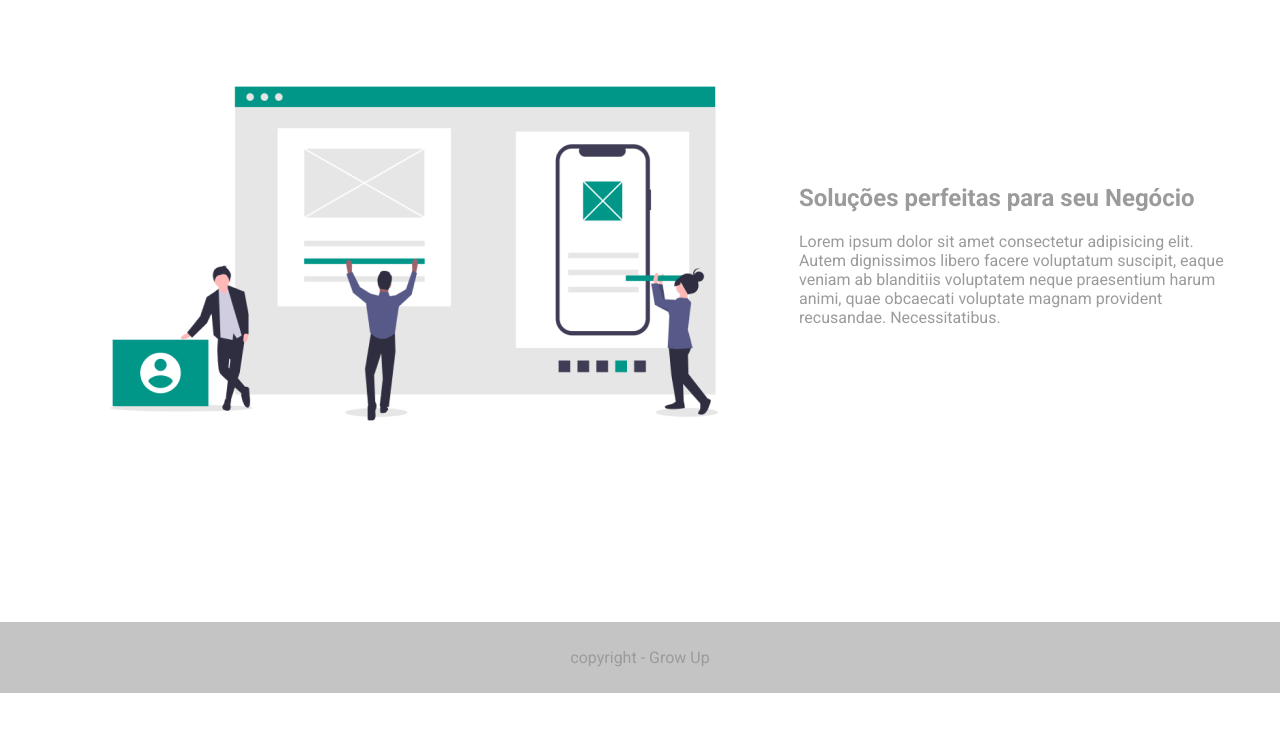
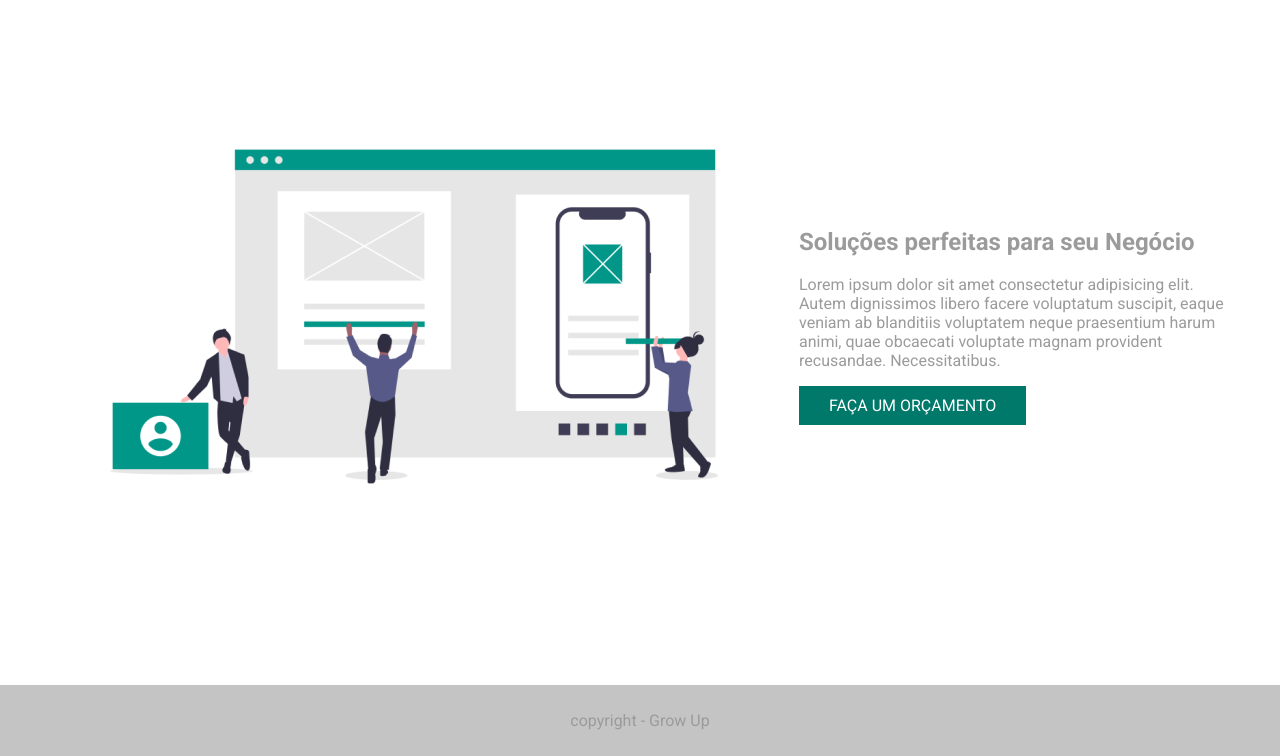
Before and after one commit to Joyce-Melo/growup, a plain HTML site: page index.html in a window 1280 px wide. Shown: the part 105-861 px from the top of the page. Before the commit the page ends 800 px from the top, so only its background shows below. Drawn offline with Linux system fonts and the light colour scheme.

Commit message:
animações

```diff
--- a/css/style.css
+++ b/css/style.css
@@ -15,6 +15,10 @@ body {
 header {
     background-color: #00796B;
     box-shadow: 0px 4px 4px rgba(0, 0, 0, 0.25);
+    position: fixed;
+    width: 100%;
+    top: 0;
+    left: 0;
 }
 
 header .container {
@@ -46,8 +50,25 @@ header nav ul li a {
     margin: 0 auto;
 }
 
+.btn-primary {
+    padding: 10px 30px;
+    background-color: #00796B;
+    color: #fff;
+    text-transform: uppercase;
+    display: inline-block;
+    text-decoration: none;
+    transition: all 0.5s;
+}
+
+.btn-primary:hover {
+    background-color: #70d3ca;
+    color: #000;
+}
+
+
 main {
     min-height: 80vh;
+    margin-top: 150px; /*para o menu, que colocamos como fixed não sobrepor os titulos*/
 }
 
 section.banner {
--- a/index.html
+++ b/index.html
@@ -38,7 +38,8 @@
                     <p>Lorem ipsum dolor sit amet consectetur adipisicing elit. Autem dignissimos libero facere
                         voluptatum suscipit, eaque veniam ab blanditiis voluptatem neque praesentium harum animi, quae
                         obcaecati voluptate magnam provident recusandae. Necessitatibus.</p>
-                </div>
+                        <a href="orcamento.html" class="btn-primary">Faça um orçamento</a>
+                    </div>
             </div>
         </section>
     </main>
```
